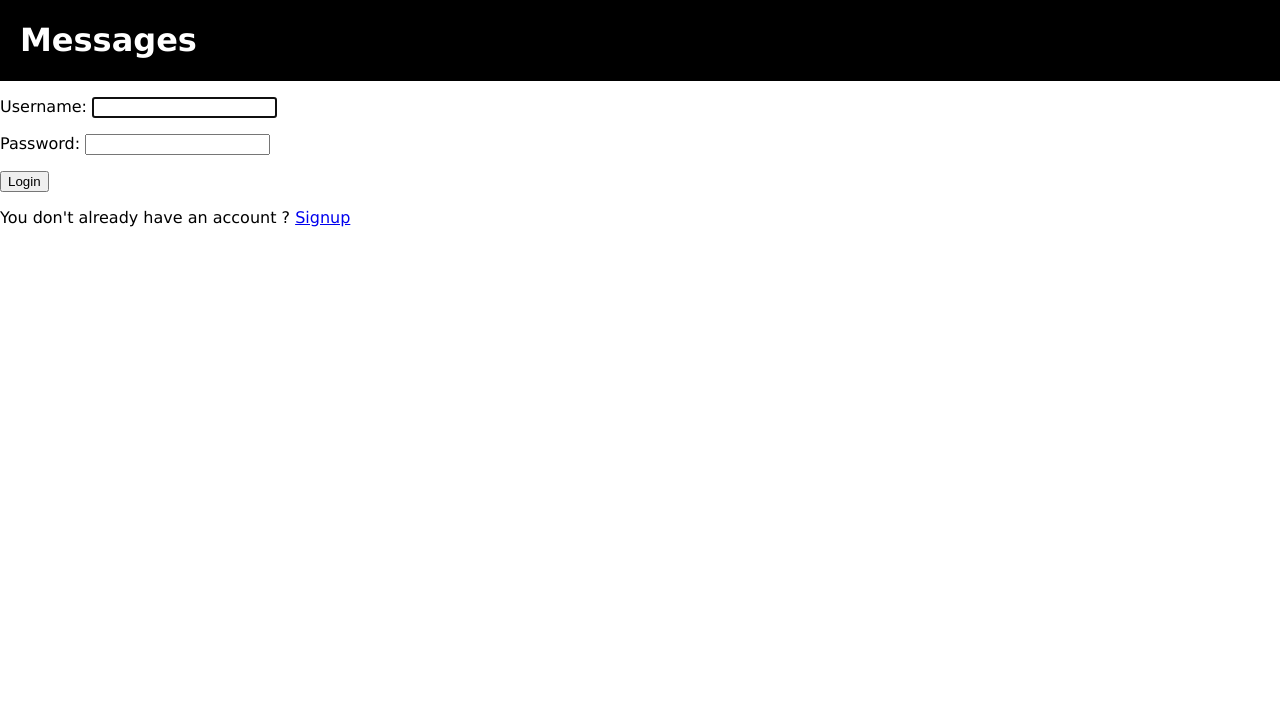
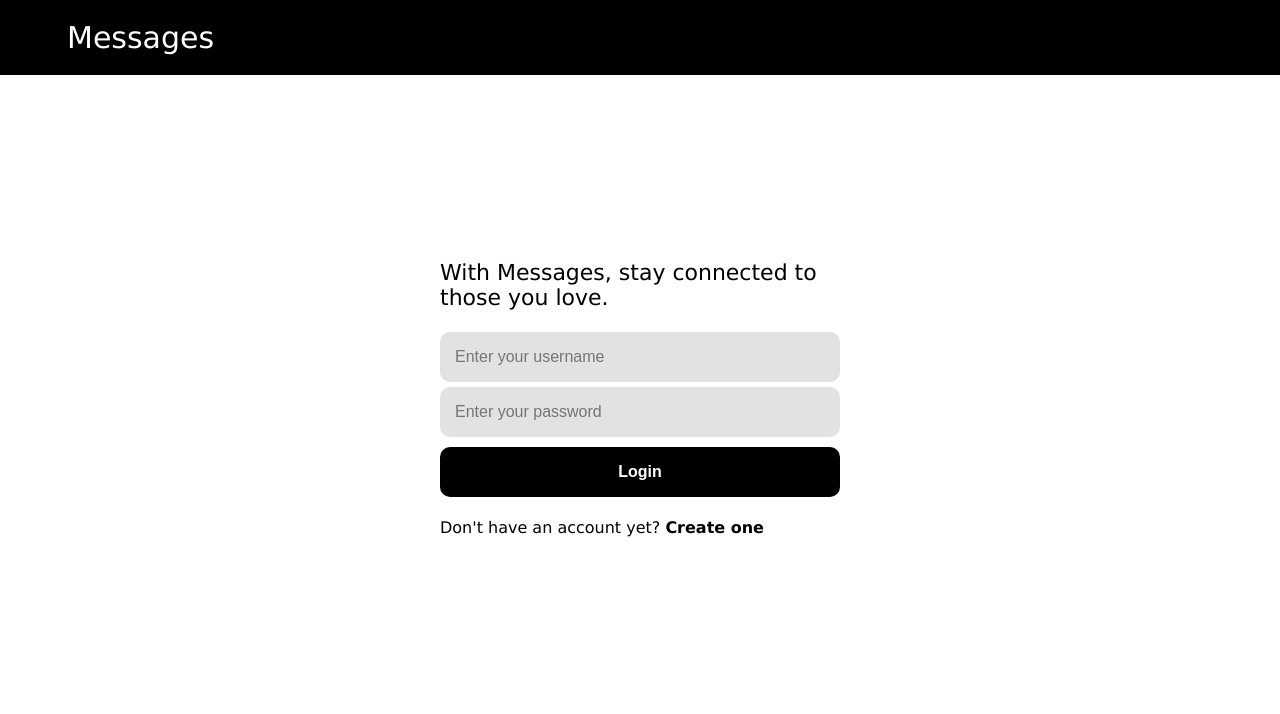
Before and after one commit to Spookywy/messages, a Django app: page / in a window 1280 px wide. Shown: the top 714 px of the page. Run offline with Django 4.2, Linux system fonts and the light colour scheme.

Commit message:
:lipstick: update login page style

```diff
--- a/messages/apps/authentication/forms.py
+++ b/messages/apps/authentication/forms.py
@@ -1,5 +1,26 @@
 from django.contrib.auth import get_user_model
-from django.contrib.auth.forms import UserCreationForm
+from django.contrib.auth.forms import (
+    UserCreationForm,
+    AuthenticationForm,
+    UsernameField,
+)
+from django import forms
+
+
+class UserLoginForm(AuthenticationForm):
+    username = UsernameField(
+        widget=forms.TextInput(
+            attrs={"class": "form-control", "placeholder": "Enter your username"}
+        )
+    )
+    password = forms.CharField(
+        widget=forms.PasswordInput(
+            attrs={
+                "class": "form-control",
+                "placeholder": "Enter your password",
+            }
+        )
+    )
 
 
 class SignUpForm(UserCreationForm):
--- /dev/null
+++ b/messages/apps/authentication/static/authentication/css/style.css
@@ -0,0 +1,37 @@
+#login-form {
+    display: flex;
+    justify-content: center;
+    align-items: center;
+    height: 80%;
+}
+
+#login-panel {
+    width: 400px;
+}
+
+#login-title {
+    font-size: 22px;
+}
+
+.submit-button {
+    background-color: black;
+    color: white;
+    border-radius: 10px;
+    height: 50px;
+    width: 400px;
+    border: 0px;
+    font-size: 16px;
+    font-weight: bold;
+    margin: 5px 0px;
+}
+
+.submit-button:hover {
+    cursor : pointer;
+    background-color: #333333;
+}
+
+#create-account-link {
+    text-decoration: inherit;
+    font-weight: bold;
+    color: black;
+}
--- a/messages/apps/authentication/templates/authentication/login.html
+++ b/messages/apps/authentication/templates/authentication/login.html
@@ -1,10 +1,18 @@
 {% extends 'base.html' %}
+{% load static %}
 {% block content %}
-    <p>{{ message }}</p>
-    <form method="post">
-        {{ form.as_p }}
-        {% csrf_token %}
-        <button type="submit">Login</button>
+    <link rel="stylesheet" href="{% static 'authentication/css/style.css' %}">
+    <form method="post" id="login-form">
+        <div id="login-panel">
+            <p id="login-title">With Messages, stay connected to those you love.</p>
+            {{ form.username }}
+            {{ form.password }}
+            <button type="submit" class="submit-button">Login</button>
+            {% csrf_token %}
+            {{ form.username.errors }}
+            {{ form.password.errors }}
+            {{ form.non_field_errors }}
+            <p>Don't have an account yet? <a id="create-account-link" href="{% url 'signup' %}">Create one</a></p>
+        </div>
     </form>
-    <p>You don't already have an account ? <a href="{% url 'signup' %}">Signup</a></p>
 {% endblock content %}
--- a/messages/apps/authentication/urls.py
+++ b/messages/apps/authentication/urls.py
@@ -8,13 +8,16 @@ from django.contrib.auth.views import (
 
 
 from . import views
+from . import forms
 
 
 urlpatterns = [
     path(
         "",
         LoginView.as_view(
-            template_name="authentication/login.html", redirect_authenticated_user=True
+            template_name="authentication/login.html",
+            redirect_authenticated_user=True,
+            authentication_form=forms.UserLoginForm,
         ),
         name="login",
     ),
--- a/messages/static/css/style.css
+++ b/messages/static/css/style.css
@@ -6,17 +6,58 @@ body {
 .header {
     background-color: black;
     color: white;
-    padding-left: 20px;
-    padding-right: 20px;
+    padding-left: 50px;
+    padding-right: 50px;
     display: flex;
     align-items: center;
 }
 
 #app-title {
     margin-right: auto;
+    font-weight: normal;
+    font-size: 30;
 }
 
-.link {
+.button {
+    padding: 10px 15px;
+    border-radius: 10px;
+    margin: 2px;
     text-decoration: inherit;
+}
+
+.app-title-button {
     color: white;
 }
+
+.primary-button {
+    color: white;
+}
+
+.primary-button:hover {
+    background-color: #333333;
+}
+
+.secondary-button {
+    background-color: white;
+    color: black;
+}
+
+.secondary-button:hover {
+    background-color: #E2E2E2;
+}
+
+.form-control {
+    background-color: #E2E2E2;
+    padding: 15px;
+    border-radius: 10px;
+    border: 0px;
+    height: 50px;
+    font-size: 16px;
+    width: 400px;
+    display: block;
+    margin: 5px 0px;
+}
+
+.form-control:focus {
+    box-shadow: 0px 0px 0px 2px black;
+}
--- a/messages/templates/base.html
+++ b/messages/templates/base.html
@@ -6,9 +6,10 @@
     </head>
     <body>
         <div class="header">
-            <h1 id="app-title"><a class="link" href="{% url 'home' %}">Messages</a></h1>
+            <h1 id="app-title"><a class="button app-title-button" href="{% url 'home' %}">Messages</a></h1>
             {% if user.is_authenticated %}
-                <a class="link" href="{% url 'logout' %}">Logout</a>
+                <a class="button primary-button" href="{% url 'home' %}">My account</a>
+                <a class="button secondary-button" href="{% url 'logout' %}">Logout</a>
             {% endif %}
         </div>
         {% block content %}{% endblock content %}
```
